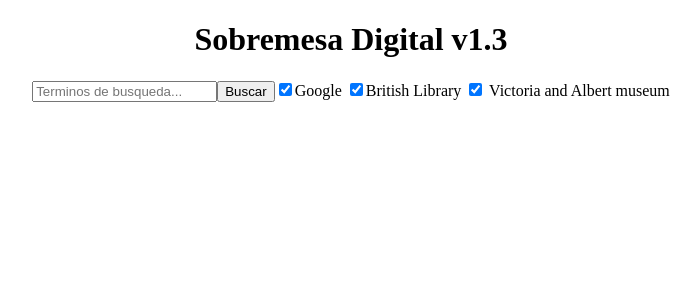
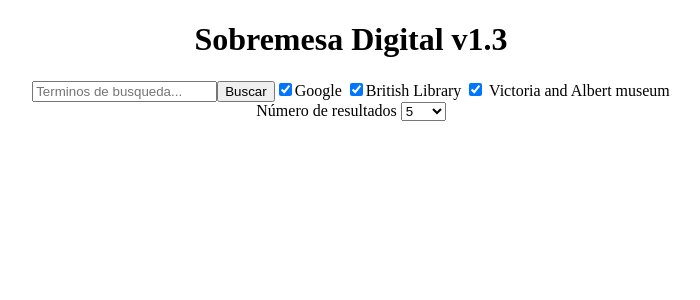
Before and after one commit to speregil/sobremesa, an Angular app in the folder sobremesa-app/client/: page / in a window 1280 px wide. Shown: the top 300 px of the page, without its empty margins (289-989 px from the left). Built offline with nearby package versions, Linux system fonts and the light colour scheme.

Commit message:
Filtro por numero de resultados agregado

```diff
--- a/sobremesa-app/client/src/app/app.component.html
+++ b/sobremesa-app/client/src/app/app.component.html
@@ -6,6 +6,15 @@
   <input [(ngModel)]="google" type="checkbox" name="cbGoogle" (change)="changeConfig()">Google
   <input [(ngModel)]="flickr" type="checkbox" name="cbFlickr" (change)="changeConfig()">British Library
   <input [(ngModel)]="victoria" type="checkbox" name="cbVnA" (change)="changeConfig()"> Victoria and Albert museum
+  <br>
+  Número de resultados <select [(ngModel)]="num" ng-options="x for x in range" (change)="changeConfig()">
+    <option value="1">1</option>
+    <option value="2">2</option>
+    <option value="3">3</option>
+    <option value="5">5</option>
+    <option value="10">10</option>
+    <option value="100">100</option>
+  </select>
 
   <div class="col-md-4">
     <table class="table">
--- a/sobremesa-app/client/src/app/app.component.ts
+++ b/sobremesa-app/client/src/app/app.component.ts
@@ -18,6 +18,7 @@ export class AppComponent {
   googlePr = "XIX+century+";
   flickrPr = "bldigital,";
   vaPr = "";
+  num = 5;
 
   metaSearch(){
     this.service.metaSearch(this.searchTerms).subscribe(data => this.photos = data["photos"]);
@@ -31,7 +32,8 @@ export class AppComponent {
       flickrSearch : this.flickr,
       flickrPrefix : this.flickrPr,
       vaSearch : this.victoria,
-      vaPrefix : this.vaPr
+      vaPrefix : this.vaPr,
+      numResults : this.num
     }).subscribe(data => console.log("Configuracion cambiada: " + data));
 
   }
```
Also changed, not shown: 1 other file (tests, documents, lock files or other folders).
